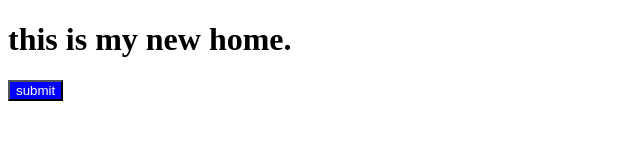
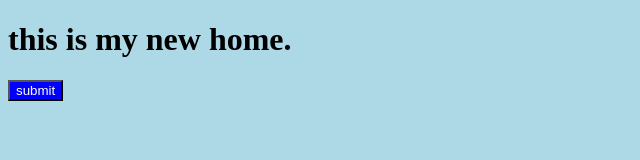
Before and after one commit to CHIENNGUYEN2345/1st-upload, a plain HTML site: page index.html in a window 1280 px wide. Shown: the whole page, without its empty margins (0-640 px from the left). Drawn offline with Linux system fonts and the light colour scheme.

Commit message:
update body style

```diff
--- a/index2.css
+++ b/index2.css
@@ -1 +1,3 @@
-index2
+body{
+	background-color: #ADD8E6;
+}
```
